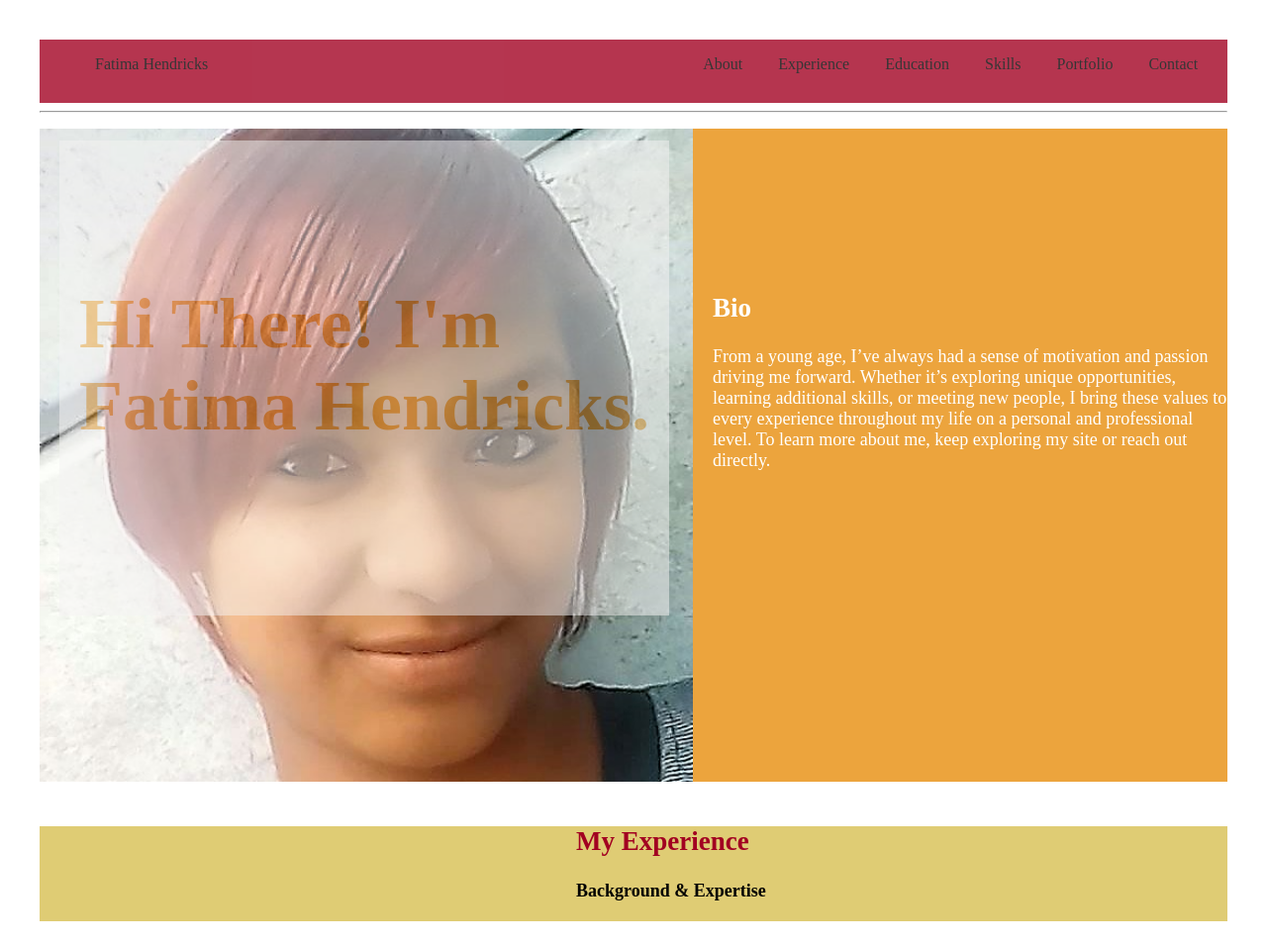
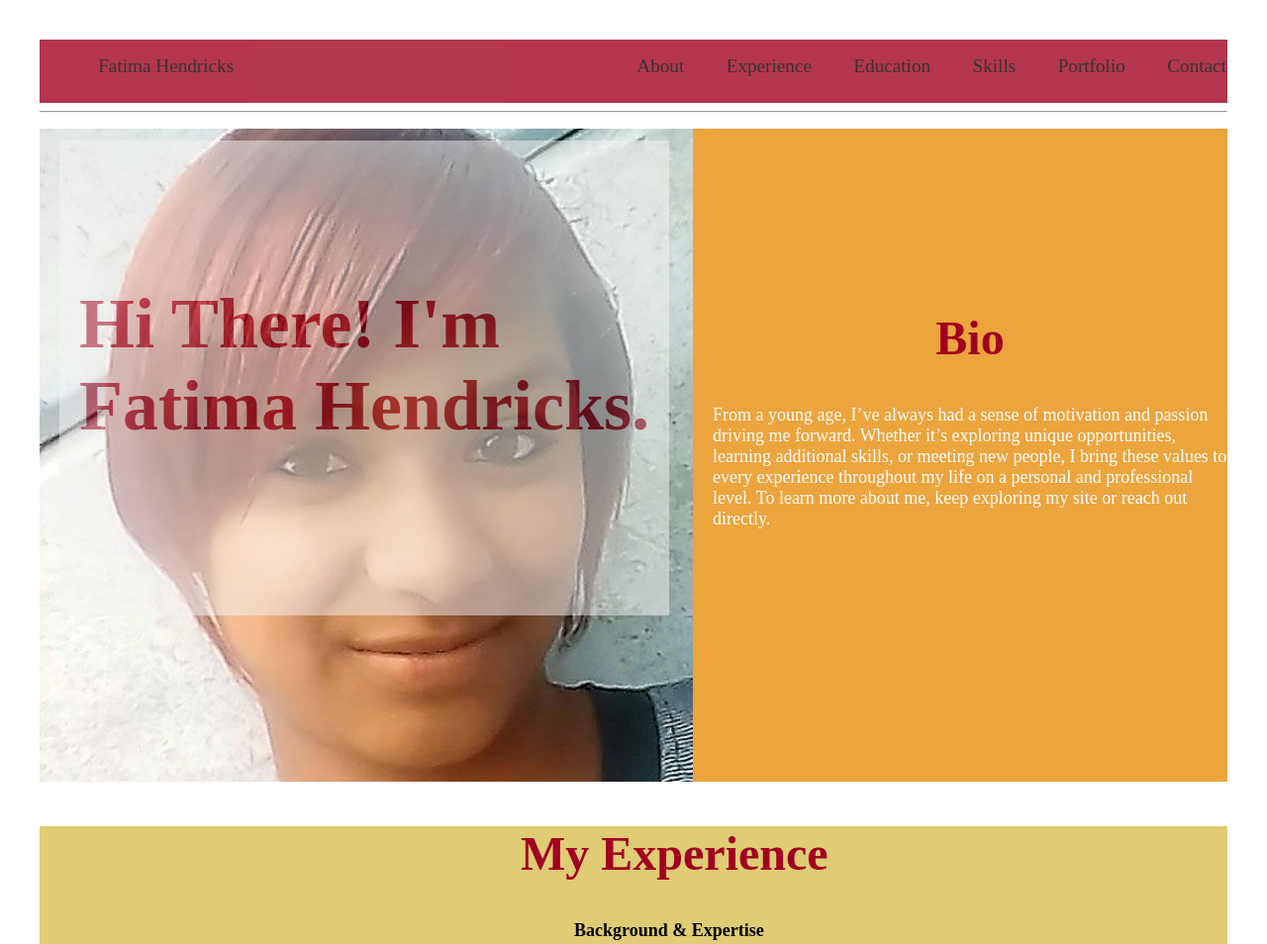
Before and after one commit to fhendricks2/online-cv, a plain HTML site: page index.html in a window 1280 px wide. Shown: the top 954 px of the page at 99% size. Drawn offline with Linux system fonts and the light colour scheme.

Commit message:
updated header

```diff
--- a/index.html
+++ b/index.html
@@ -169,7 +169,7 @@
         <!-- Contact -->
     <!-- =============== -->
 
-    <div class="container-contact100">
+    <div class="container-contact100" id="contact">
         <div class="wrap-contact100">
             <div class="contact100-image">
                 <img src="images/bg-01.jpg" alt="bg-01" class="contact-image01">
@@ -210,7 +210,7 @@
     <!-- =============== -->
         <!-- Footer -->
     <!-- =============== -->
-
+    <hr>
     <section>
         <div class="footer">
             <ul>
@@ -222,5 +222,6 @@
             <h3><i class="fa fa-copyright" aria-hidden="true"></i>Fatima Hendricks</h3>
         </div>
     </section>
+    <hr>
 </body>
 </html>
--- a/scss/main.scss
+++ b/scss/main.scss
@@ -31,6 +31,7 @@ html {
     li {
         display: inline;
         margin: 1em;
+        font-size: larger;
     }
 
     a {
@@ -40,8 +41,12 @@ html {
     }
 }
 
+.sections a:hover {
+    color: #eca43d;
+}
+
 .sections>*>*:nth-child(1) {
-   margin-right: 30em;
+   margin-right: 20em;
 }
 
 .sections>*>*:nth-child(7) {
@@ -83,7 +88,7 @@ header {
 
     h1 {
         margin-top: 2em;
-        color: #eca43d;
+        color: #a20021;
     }
 }
 
@@ -106,6 +111,12 @@ header {
         color: #fff;
     }
 
+    h1 {
+        color: #a20021;
+        text-align: center;
+        font-size: -webkit-xxx-large;
+    }
+
     img {
         width: 660px;
         height: 660px;
@@ -116,7 +127,7 @@ header {
     // Experience //
 // =================== //
 .container2 {
-    height: 6em;
+    height: 9em;
     margin-top: 2em;
     background-color: #DFCC74;
 
@@ -129,14 +140,18 @@ header {
 .txt {
     top: 50px;
     color: #000000;
-    padding-left: 20px;
     font-size: large;
     opacity: 1.3;
-    margin-left: 29em;
+    margin-left: 27em;
     margin-top: 2.5em;
 
     h1 {
         color: #a20021;
+        font-size: -webkit-xxx-large;
+    }
+
+    h4 {
+        margin-left: 3em;
     }
 }
 
--- a/scss/partials/_mixins.scss
+++ b/scss/partials/_mixins.scss
@@ -37,7 +37,7 @@
     display: block;
     font-family: Poppins-Regular;
     font-size: 30px;
-    color: #333333;
+    color: #a20021;
     line-height: 1.2;
     text-align: center;
     padding-bottom: 48px;
```
Also changed, not shown: css/main.css, 1 other file.
